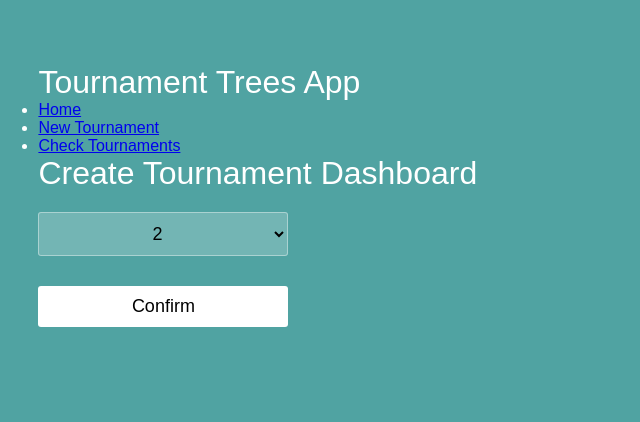
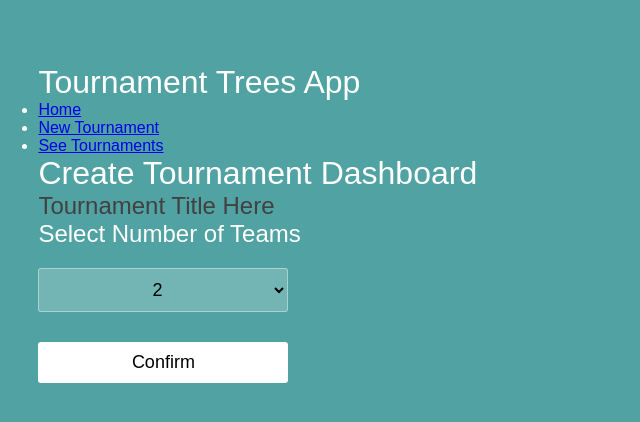
Before and after one commit to tiago-web/Tournament-trees, a React (Create React App) app: page /create-tournament in a window 1280 px wide. Shown: the top 422 px of the page, without its empty margins (0-640 px from the left). Built offline with nearby package versions, Linux system fonts and the light colour scheme.

Commit message:
Add tournaments list in the DisplayTournaments page

```diff
--- a/public/styles.css
+++ b/public/styles.css
@@ -78,3 +78,13 @@ form select {
 	font-weight: 300;
 	cursor: pointer;
 }
+
+.tournament-title {
+	background: none;
+	border: none;
+	font-size: 1.5rem;
+	color: #414141;
+}
+.tournament-title:focus {
+	outline: none;
+}
--- a/src/actions/tournaments.js
+++ b/src/actions/tournaments.js
@@ -5,7 +5,7 @@ import { v4 as uuidv4 } from "uuid";
 // CREATE_TOURNAMENT
 export const createTournament = ({
 	isRandomTournament,
-	name = "",
+	title = "",
 	numOfTeams,
 	teamNames = [],
 } = {}) => ({
@@ -13,7 +13,7 @@ export const createTournament = ({
 	tournament: {
 		id: uuidv4(),
 		isRandomTournament,
-		name,
+		title,
 		numOfTeams,
 		teamNames,
 	},
--- a/src/components/DisplayTournaments.js
+++ b/src/components/DisplayTournaments.js
@@ -1,15 +1,24 @@
 import React from "react";
 import UpdateTournament from "./TournamentCRUD/UpdateTournament";
 import { Link } from "react-router-dom";
+import { useSelector } from "react-redux";
 
 // Display Tournaments Page
 export default () => {
+	const tournaments = useSelector(state => state.tournaments);
+
 	return (
 		<div>
 			<h1>DisplayTournaments</h1>
-			<Link>
+			{tournaments.map(tournament => (
+				<div>
+					<h2>{tournament.title}</h2>
+					<p>{tournament.teamNames}</p>
+				</div>
+			))}
+			{/* <Link>
 				<UpdateTournament id="Tournament_ID" />
-			</Link>
+			</Link> */}
 		</div>
 	);
 };
--- a/src/components/Header.js
+++ b/src/components/Header.js
@@ -15,7 +15,7 @@ export default () => {
 						<NavLink to="/create-tournament">New Tournament</NavLink>
 					</li>
 					<li>
-						<NavLink to="/display-tournaments">Check Tournaments</NavLink>
+						<NavLink to="/display-tournaments">See Tournaments</NavLink>
 					</li>
 				</ul>
 			</nav>
--- a/src/components/TournamentCRUD/CreateTournament.js
+++ b/src/components/TournamentCRUD/CreateTournament.js
@@ -1,15 +1,23 @@
 import React, { useState } from "react";
+import { useDispatch } from "react-redux";
+
+import { createTournament } from "../../actions/tournaments";
+
 import SelectNumberOfTeams from "./NewTournaments/SelectNumberOfTeams";
-import InputTeamsNames from "./NewTournaments/InputTeamsNames";
+import InputTeamNames from "./NewTournaments/InputTeamNames";
 import SetRandomWinner from "./NewTournaments/SetRandomWinner";
 import CofirmTournamentCreation from "./NewTournaments/CofirmTournamentCreation";
+import { useHistory } from "react-router-dom";
 
 // Create Tournament Dashboard
 export default () => {
+	const history = useHistory();
+	const dispatch = useDispatch();
 	const [state, setState] = useState({
+		title: "Tournament Title Here",
 		numOfTeams: 0,
 		teamNames: [],
-		generateRandomWinner: false,
+		isRandomTournament: false,
 		renderConfirmationPage: false,
 	});
 
@@ -28,9 +36,9 @@ export default () => {
 
 	const handleRandomWinner = value => {
 		if (value === "yes") {
-			setState(prevState => ({ ...prevState, generateRandomWinner: true }));
+			setState(prevState => ({ ...prevState, isRandomTournament: true }));
 		} else {
-			setState(prevState => ({ ...prevState, generateRandomWinner: false }));
+			setState(prevState => ({ ...prevState, isRandomTournament: false }));
 		}
 
 		// Set renderConfirmationPage to true
@@ -38,7 +46,19 @@ export default () => {
 	};
 
 	const handleCreateTournament = value => {
-		console.log(value);
+		if (value === "confirm") {
+			dispatch(
+				createTournament({
+					isRandomTournament: state.isRandomTournament,
+					title: state.title,
+					numOfTeams: state.numOfTeams,
+					teamNames: state.teamNames,
+				})
+			);
+			history.push("/");
+		} else {
+			history.push("/");
+		}
 	};
 
 	const displayComponents = () => {
@@ -46,7 +66,7 @@ export default () => {
 			return <SelectNumberOfTeams handleTeamsNumber={handleTeamsNumber} />;
 		} else if (state.numOfTeams !== 0 && state.teamNames.length === 0) {
 			return (
-				<InputTeamsNames
+				<InputTeamNames
 					numOfTeams={state.numOfTeams}
 					handleTeamsNames={handleTeamsNames}
 				/>
@@ -69,6 +89,17 @@ export default () => {
 	return (
 		<div>
 			<h1>Create Tournament Dashboard</h1>
+			<input
+				className="tournament-title"
+				autoFocus={true}
+				type="text"
+				value={state.title}
+				onChange={e => {
+					const { value } = e.target;
+
+					setState(prevState => ({ ...prevState, title: value }));
+				}}
+			/>
 			{displayComponents()}
 		</div>
 	);
--- a/src/components/TournamentCRUD/NewTournaments/SelectNumberOfTeams.js
+++ b/src/components/TournamentCRUD/NewTournaments/SelectNumberOfTeams.js
@@ -6,6 +6,7 @@ export default props => {
 
 	return (
 		<div>
+			<h2>Select Number of Teams</h2>
 			<form onSubmit={e => props.handleTeamsNumber(e, numOfTeams)}>
 				<select onChange={e => setNumOfTeams(parseInt(e.target.value))}>
 					<option value={2}>2</option>
--- a/src/functions/tournament.js
+++ b/src/functions/tournament.js
@@ -8,7 +8,3 @@ export const getRowsAndColumns = numOfTeams => {
 
 	return rowsAndColumns;
 };
-
-export const createTournament = (isRandom, teamNames) => {
-	console.log(isRandom, teamNames);
-};
--- a/src/store/configureStore.js
+++ b/src/store/configureStore.js
@@ -1,12 +1,14 @@
 import { createStore, combineReducers } from "redux";
 import teamsReducer from "../reducers/teams";
-import matchesReduces from "../reducers/matches";
+import matchesReducer from "../reducers/matches";
+import tournamentsReducer from "../reducers/tournaments";
 
 export default () => {
 	const store = createStore(
 		combineReducers({
 			teams: teamsReducer,
-			matches: matchesReduces,
+			matches: matchesReducer,
+			tournaments: tournamentsReducer,
 		})
 	);
 
```
Also changed, not shown: src/components/TournamentCRUD/NewTournaments/InputTeamNames.js (renamed from src/components/TournamentCRUD/NewTournaments/InputTeamsNames.js).
